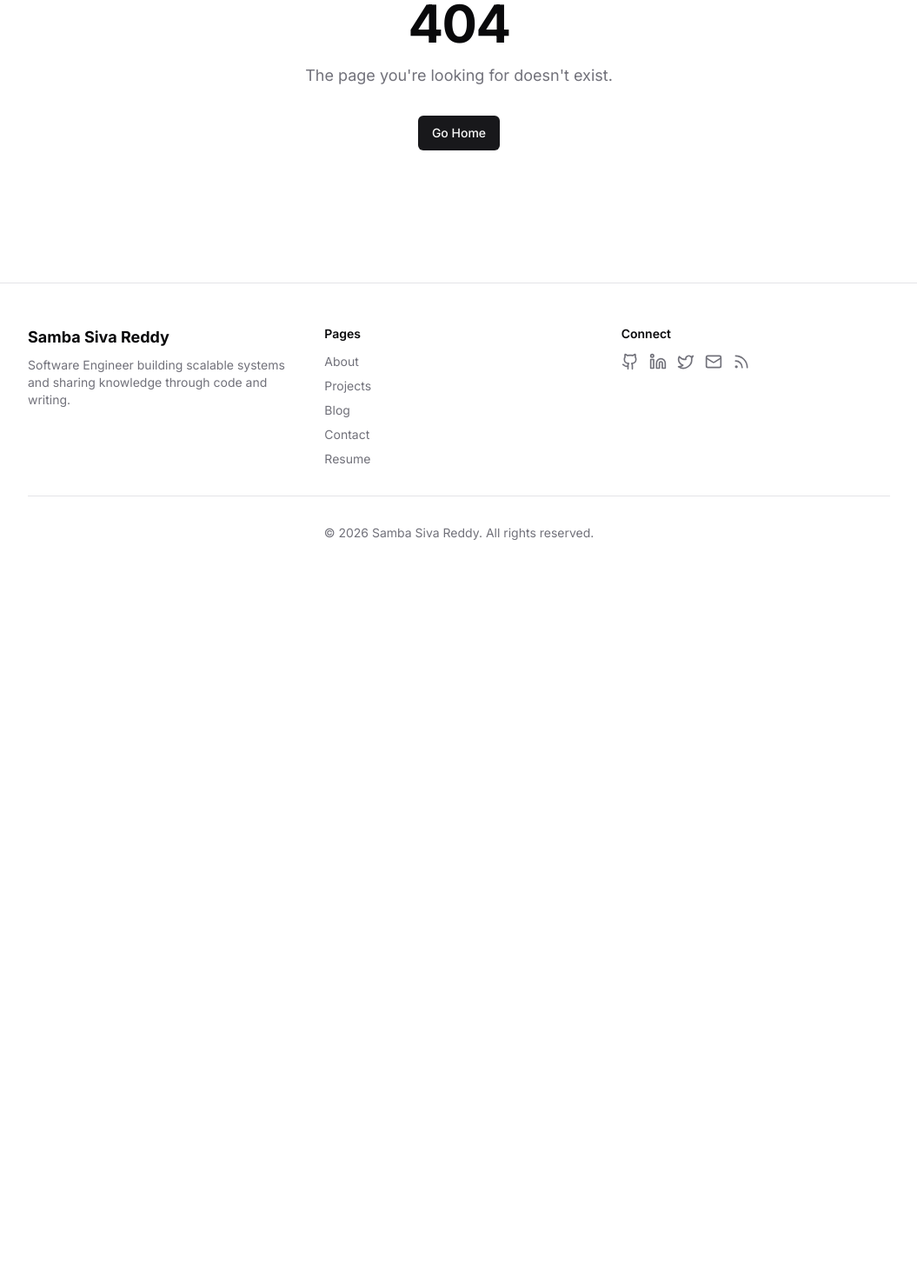
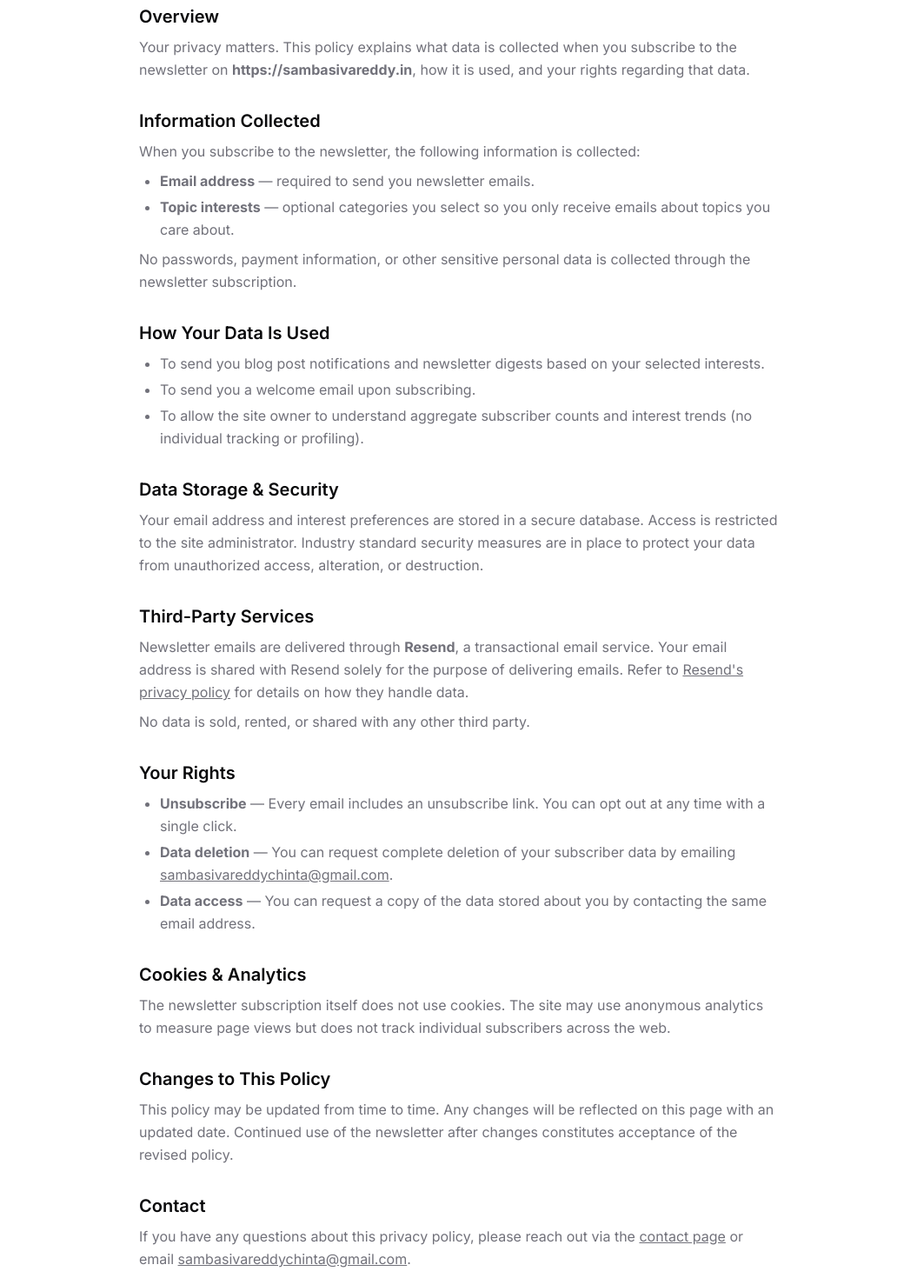
Before and after one commit to samsiva-dev/sambasivareddy, a Next.js app: page /privacy in a window 1280 px wide. Before the commit this address had no page. Shown: the part 220-1690 px from the top of the page at 87% size, without its empty margins (112-1167 px from the left). Before the commit the page ends 891 px from the top, so only its background shows below. Built offline with nearby package versions, Linux system fonts and the light colour scheme.

Commit message:
feat: add Privacy Policy link to footer and subscription confirmation message

```diff
--- /dev/null
+++ b/src/app/privacy/page.tsx
@@ -0,0 +1,179 @@
+import type { Metadata } from "next";
+import Link from "next/link";
+import { siteConfig } from "@/lib/constants";
+
+export const metadata: Metadata = {
+  title: "Privacy Policy",
+  description: "Privacy policy for newsletter subscribers and site visitors.",
+};
+
+export default function PrivacyPolicyPage() {
+  return (
+    <main className="container mx-auto max-w-3xl px-4 py-16">
+      <h1 className="text-3xl font-bold tracking-tight">Privacy Policy</h1>
+      <p className="mt-2 text-sm text-muted-foreground">
+        Last updated: April 1, 2026
+      </p>
+
+      <div className="mt-8 space-y-8 text-muted-foreground leading-relaxed">
+        <section>
+          <h2 className="text-xl font-semibold text-foreground">Overview</h2>
+          <p className="mt-2">
+            Your privacy matters. This policy explains what data is collected
+            when you subscribe to the newsletter on{" "}
+            <strong>{siteConfig.url}</strong>, how it is used, and your rights
+            regarding that data.
+          </p>
+        </section>
+
+        <section>
+          <h2 className="text-xl font-semibold text-foreground">
+            Information Collected
+          </h2>
+          <p className="mt-2">
+            When you subscribe to the newsletter, the following information is
+            collected:
+          </p>
+          <ul className="mt-2 list-disc pl-6 space-y-1">
+            <li>
+              <strong>Email address</strong> — required to send you newsletter
+              emails.
+            </li>
+            <li>
+              <strong>Topic interests</strong> — optional categories you select
+              so you only receive emails about topics you care about.
+            </li>
+          </ul>
+          <p className="mt-2">
+            No passwords, payment information, or other sensitive personal data
+            is collected through the newsletter subscription.
+          </p>
+        </section>
+
+        <section>
+          <h2 className="text-xl font-semibold text-foreground">
+            How Your Data Is Used
+          </h2>
+          <ul className="mt-2 list-disc pl-6 space-y-1">
+            <li>
+              To send you blog post notifications and newsletter digests based on
+              your selected interests.
+            </li>
+            <li>
+              To send you a welcome email upon subscribing.
+            </li>
+            <li>
+              To allow the site owner to understand aggregate subscriber counts
+              and interest trends (no individual tracking or profiling).
+            </li>
+          </ul>
+        </section>
+
+        <section>
+          <h2 className="text-xl font-semibold text-foreground">
+            Data Storage &amp; Security
+          </h2>
+          <p className="mt-2">
+            Your email address and interest preferences are stored in a secure
+            database. Access is restricted to the site administrator. Industry
+            standard security measures are in place to protect your data from
+            unauthorized access, alteration, or destruction.
+          </p>
+        </section>
+
+        <section>
+          <h2 className="text-xl font-semibold text-foreground">
+            Third-Party Services
+          </h2>
+          <p className="mt-2">
+            Newsletter emails are delivered through{" "}
+            <strong>Resend</strong>, a transactional email service. Your email
+            address is shared with Resend solely for the purpose of delivering
+            emails. Refer to{" "}
+            <a
+              href="https://resend.com/legal/privacy-policy"
+              target="_blank"
+              rel="noopener noreferrer"
+              className="underline hover:text-foreground"
+            >
+              Resend&apos;s privacy policy
+            </a>{" "}
+            for details on how they handle data.
+          </p>
+          <p className="mt-2">
+            No data is sold, rented, or shared with any other third party.
+          </p>
+        </section>
+
+        <section>
+          <h2 className="text-xl font-semibold text-foreground">
+            Your Rights
+          </h2>
+          <ul className="mt-2 list-disc pl-6 space-y-1">
+            <li>
+              <strong>Unsubscribe</strong> — Every email includes an unsubscribe
+              link. You can opt out at any time with a single click.
+            </li>
+            <li>
+              <strong>Data deletion</strong> — You can request complete deletion
+              of your subscriber data by emailing{" "}
+              <a
+                href={`mailto:${siteConfig.links.email}`}
+                className="underline hover:text-foreground"
+              >
+                {siteConfig.links.email}
+              </a>
+              .
+            </li>
+            <li>
+              <strong>Data access</strong> — You can request a copy of the data
+              stored about you by contacting the same email address.
+            </li>
+          </ul>
+        </section>
+
+        <section>
+          <h2 className="text-xl font-semibold text-foreground">
+            Cookies &amp; Analytics
+          </h2>
+          <p className="mt-2">
+            The newsletter subscription itself does not use cookies. The site may
+            use anonymous analytics to measure page views but does not track
+            individual subscribers across the web.
+          </p>
+        </section>
+
+        <section>
+          <h2 className="text-xl font-semibold text-foreground">
+            Changes to This Policy
+          </h2>
+          <p className="mt-2">
+            This policy may be updated from time to time. Any changes will be
+            reflected on this page with an updated date. Continued use of the
+            newsletter after changes constitutes acceptance of the revised
+            policy.
+          </p>
+        </section>
+
+        <section>
+          <h2 className="text-xl font-semibold text-foreground">Contact</h2>
+          <p className="mt-2">
+            If you have any questions about this privacy policy, please reach out
+            via the{" "}
+            <Link href="/contact" className="underline hover:text-foreground">
+              contact page
+            </Link>{" "}
+            or email{" "}
+            <a
+              href={`mailto:${siteConfig.links.email}`}
+              className="underline hover:text-foreground"
+            >
+              {siteConfig.links.email}
+            </a>
+            .
+          </p>
+        </section>
+      </div>
+    </main>
+  );
+}
--- a/src/components/footer.tsx
+++ b/src/components/footer.tsx
@@ -43,6 +43,11 @@ export function Footer() {
               <li>
                 <Link href="/resume" className="hover:text-foreground transition-colors">
                   Resume
+                </Link>
+              </li>
+              <li>
+                <Link href="/privacy" className="hover:text-foreground transition-colors">
+                  Privacy Policy
                 </Link>
               </li>
             </ul>
--- a/src/components/newsletter-form.tsx
+++ b/src/components/newsletter-form.tsx
@@ -111,6 +111,13 @@ export function NewsletterForm() {
           {status === "loading" ? "..." : "Subscribe"}
         </Button>
       </form>
+      <p className="mt-2 text-xs text-muted-foreground">
+        By subscribing, you agree to our{" "}
+        <a href="/privacy" className="underline hover:text-foreground">
+          Privacy Policy
+        </a>
+        .
+      </p>
       {message && (
         <p
           className={`mt-2 text-sm ${
```
